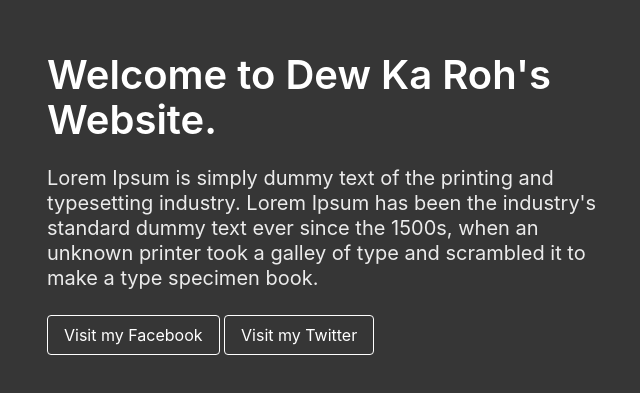
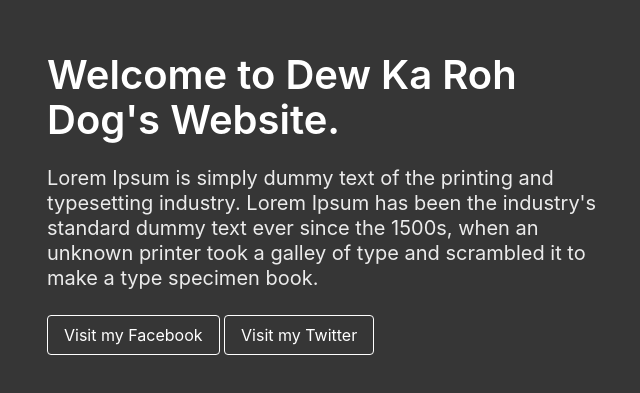
Before and after one commit to DewKaRoh/dewkaroh.github.io, a plain HTML site: page index.html in a window 1280 px wide. Shown: the part 197-590 px from the top of the page, without its empty margins (311-951 px from the left). Drawn offline with nearby package versions, Linux system fonts and the light colour scheme.

Commit message:
Update index.html

```diff
--- a/index.html
+++ b/index.html
@@ -13,7 +13,7 @@
             <div class="columns is-vcentered is-centered">
                 <div class="column is-6">
                     <div class="block">
-                        <h1 class="title is-2">Welcome to Dew Ka Roh's Website.</h1>
+                        <h1 class="title is-2">Welcome to Dew Ka Roh Dog's Website.</h1>
                     </div>
                     <div class="block">
                         <h2 class="subtitle">Lorem Ipsum is simply dummy text of the printing and typesetting industry. Lorem Ipsum has been the industry's standard dummy text ever since the 1500s, when an unknown printer took a galley of type and scrambled it to make a type specimen book.<br>
```
